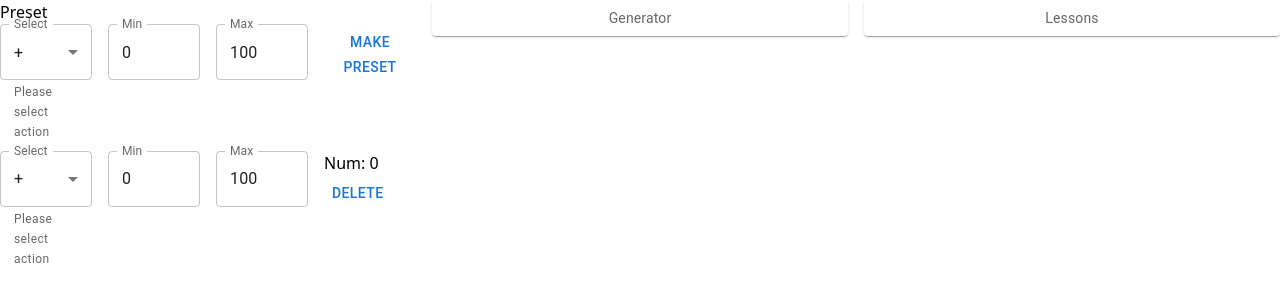
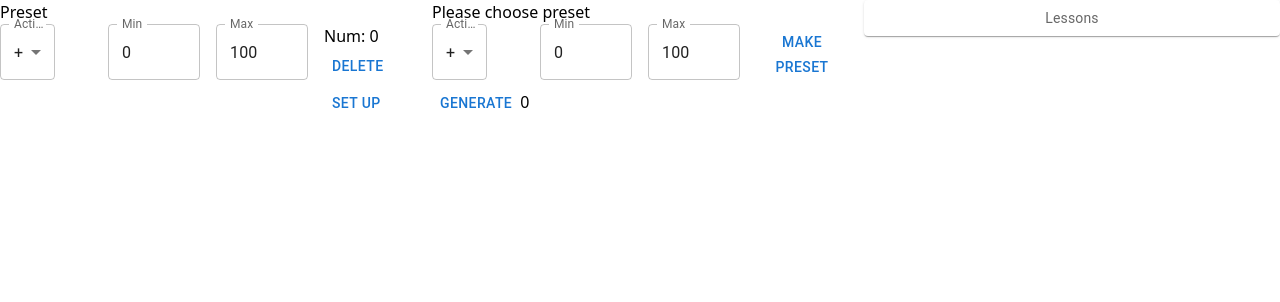
Before and after one commit to mbob72/math_simulator, a Next.js app: page /admin in a window 1280 px wide. Both pictures are taken after a click on the button "MAKE PRESET". Shown: the top 302 px of the page. Built offline with nearby package versions, Linux system fonts and the light colour scheme.

Commit message:
generate examples

```diff
--- a/src/components/Actions.tsx
+++ b/src/components/Actions.tsx
@@ -1,5 +1,5 @@
 import {MenuItem, TextField} from "@mui/material";
-import React, {useState} from "react";
+import React, {useEffect, useState} from "react";
 
 const currencies = [
     {
@@ -20,16 +20,19 @@ const currencies = [
     },
 ];
 export const Actions = ({ action = '+', setAction }) => {
-    const [act, setAct] = useState(action)
+    const [act, setAct] = useState(action);
+    useEffect(() => {
+        setAct(action);
+    }, [action])
 
     return (
         <TextField
             id="outlined-select-currency"
             select
-            label="Select"
+            label="Action"
             value={act}
             onChange={(e) => {setAction(e.target.value); setAct(e.target.value)}}
-            helperText="Please select action"
+            helperText=""
         >
             {currencies.map((option) => (
                 <MenuItem key={option.value} value={option.value}>
--- /dev/null
+++ b/src/components/Example.tsx
@@ -0,0 +1,25 @@
+import Grid from "@mui/material/Unstable_Grid2";
+import {Button, MenuItem, TextField} from "@mui/material";
+import React, {useState} from "react";
+import {Actions} from "@/components/Actions";
+
+type PresetProps = { values: unknown, handlers: any, } & ({ makePreset?: () => {} } | { deleteItem: (a: number) => {}; num: number; setUp: (a: number) => {} })
+export const Example = ({ num1, num2, action, result, setNum1, setNum2, setAction, deleteExample }) => {
+    return (
+        <Grid container spacing={2}>
+
+            <Grid xs={3}>
+                <TextField label="Number one" variant="outlined" value={num1} onChange={setNum1}/>
+            </Grid>
+            <Grid xs={3}>
+                <Actions action={action} setAction={setAction}/>
+            </Grid>
+            <Grid xs={3}>
+                <TextField label="Number two" variant="outlined" value={num2} onChange={setNum2}/>
+            </Grid>
+            <Grid xs={3}>
+                <span>{result}</span> <Button onClick={deleteExample}>Delete</Button>
+            </Grid>
+        </Grid>
+    )
+}
--- /dev/null
+++ b/src/components/Generator.tsx
@@ -0,0 +1,50 @@
+import React, {useContext, useState} from "react";
+import {Button, MenuItem, TextField} from "@mui/material";
+import {PresetsContext} from "@/components/presets.context";
+import {Preset} from "@/components/Preset";
+import {Example} from "@/components/Example";
+
+export const Generator = ({ list, current }) => {
+    const {
+        min,
+        max,
+        action,
+        setMin,
+        setMax,
+        setAction,
+        makePreset,
+        examples,
+        generate,
+        setNum1, setNum2, _setAction, deleteExample
+    } = useContext(PresetsContext);
+
+    return (
+        <>
+            <h3 >Please choose preset</h3>
+            <Preset
+                values={{
+                    min,
+                    max,
+                    action
+                }}
+                handlers={{
+                    setMin,
+                    setMax,
+                    setAction
+                }}
+                makePreset={makePreset}
+            />
+            <Button onClick={generate} >Generate</Button>
+            {examples.length && examples.map((a, i) => {
+                console.log(a)
+                const [mn1, mn2, res, action] = a;
+                return (
+                    <Example key={i} {...{ num1: mn1, num2: mn2, action, result: res, setNum1: setNum1(i), setNum2: setNum2(i), setAction: _setAction(i), deleteExample: deleteExample(i) }} />
+                )
+            })
+            }
+        </>
+
+
+    )
+}
--- a/src/components/Preset.tsx
+++ b/src/components/Preset.tsx
@@ -3,8 +3,8 @@ import {Button, MenuItem, TextField} from "@mui/material";
 import React, {useState} from "react";
 import {Actions} from "@/components/Actions";
 
-type PresetProps = { values: unknown, handlers: any, } & ({ makePreset?: () => {} } | { deleteItem: (a: number) => {}; num: number })
-export const Preset = ({ values, handlers, makePreset, deleteItem, num }: PresetProps) => {
+type PresetProps = { values: unknown, handlers: any, } & ({ makePreset?: () => {} } | { deleteItem: (a: number) => {}; num: number; setUp: (a: number) => {} })
+export const Preset = ({ values, handlers, makePreset, deleteItem, num, setUp }: PresetProps) => {
     return (
         <Grid container spacing={2}>
             <Grid xs={3}>
@@ -24,6 +24,9 @@ export const Preset = ({ values, handlers, makePreset, deleteItem, num }: Preset
                         <Button onClick={() => {
                             deleteItem(num);
                         }}>Delete</Button>
+                        <Button onClick={() => {
+                            setUp(num);
+                        }}>Set Up</Button>
                     </div>
                 }
             </Grid>
--- a/src/components/Presets.tsx
+++ b/src/components/Presets.tsx
@@ -1,8 +1,9 @@
 import {styled} from "@mui/material/styles";
 import Paper from "@mui/material/Paper";
-import React, {useState} from "react";
+import React, {useContext, useState} from "react";
 import {usePresets} from "@/components/preset.hooks";
 import {Preset} from "@/components/Preset";
+import {PresetsContext} from "@/components/presets.context";
 
 const Item = styled(Paper)(({theme}) => ({
     backgroundColor: theme.palette.mode === 'dark' ? '#1A2027' : '#fff',
@@ -14,39 +15,18 @@ const Item = styled(Paper)(({theme}) => ({
 
 export const Presets = () => {
 
-    const onChange = e => console.log(e.target.value);
-
     const {
-        min,
-        max,
-        action,
-        setMin,
-        setMax,
-        setAction,
-        makePreset,
         deleteItem,
         setIMin,
         setIMax,
+        setIUp,
         setIAction,
         list
-    } = usePresets()
+    } = useContext(PresetsContext);
 
     return (
         <>
             <h1>Preset</h1>
-            <Preset
-                values={{
-                    min,
-                    max,
-                    action
-                }}
-                handlers={{
-                    setMin,
-                    setMax,
-                    setAction
-                }}
-                makePreset={makePreset}
-            />
             {list.length &&
                 list.map(({
                               min,
@@ -68,6 +48,7 @@ export const Presets = () => {
                         }}
                         num={i}
                         deleteItem={deleteItem}
+                        setUp={setIUp}
                     />
                 ))}
             </>
--- a/src/components/preset.hooks.tsx
+++ b/src/components/preset.hooks.tsx
@@ -29,6 +29,71 @@ export const usePresets = () => {
     const setIMax = i => max => makeSetList(list => list.map((item, j) => i === j ? { ...item, max } : item ))
     const setIAction = i => action => makeSetList(list => list.map((item, j) => i === j ? { ...item, action } : item ))
 
+    const setIUp = (i) => {
+        const { min, max, action } = list[i];
+        _setMin(min);
+        _setMax(max);
+        _setAction(action);
+    }
+
+    const [examples,setExamples] = useState([])
+
+    const makeRes = (mn1, mn2, action) => {
+        let res ;
+        switch (action) {
+            case '+':
+                res = mn1 + mn2;
+                break;
+            case '-':
+                res = mn1 - mn2;
+                break;
+            case '*':
+                res = mn1 * mn2;
+                break;
+            case '/':
+                res = mn1 / mn2;
+                break;
+        }
+        return [mn1, mn2, res, action];
+    }
+
+    const generate = () => {
+        const arg1 = new Array(3).fill(0).map((item, ind) => min + ind);
+        const arg2 = new Array(3).fill(0).map((item, ind) => max - ind);
+
+
+        for(const mn1 of arg1) {
+            for(const mn2 of arg2) {
+                setExamples(examples => [...examples, makeRes(mn1, mn2,  action)]);
+            }
+        }
+    }
+
+    const setNum1 = i => ( { target: { value: aa }}) => {
+        const [a, b, _, action] = examples[i];
+        setExamples(exs => {
+            exs.splice(i, 1, makeRes(aa, b, action));
+            return [...exs];
+        });
+    }
+    const setNum2 = i => ( { target: { value: bb }})=> {
+        const [a, b, _, action] = examples[i];
+        setExamples(exs => {
+            exs.splice(i, 1, makeRes(a, bb, action));
+            return [...exs];
+        });
+    }
+    const __setAction = i => ( aaction ) => {
+        const [a, b, _, action] = examples[i];
+        setExamples(exs => {
+            exs.splice(i, 1, makeRes(a, b, aaction));
+            return [...exs];
+        });
+    }
+    const deleteExample = i => () => {
+        setExamples(exs => [...exs.slice(0, i), ...exs.slice(i +1)])
+    }
+
     return {
         min,
         max,
@@ -41,7 +106,11 @@ export const usePresets = () => {
         setIMin,
         setIMax,
         setIAction,
-        list
+        setIUp,
+        generate,
+        examples,
+        list,
+        setNum1, setNum2, _setAction: __setAction, deleteExample
     }
 }
 
--- /dev/null
+++ b/src/components/presets.context.tsx
@@ -0,0 +1,12 @@
+import React from 'react';
+import {usePresets} from "@/components/preset.hooks";
+export const PresetsContext = React.createContext();
+
+export function PresetsWrapper({ children }) {
+    const state = usePresets();
+    return (
+        <PresetsContext.Provider value={state}>
+            {children}
+        </PresetsContext.Provider>
+    )
+}
--- a/src/pages/admin.tsx
+++ b/src/pages/admin.tsx
@@ -3,6 +3,8 @@ import Box from '@mui/material/Box';
 import Paper from '@mui/material/Paper';
 import Grid from '@mui/material/Unstable_Grid2';
 import {Presets} from "@/components/Presets";
+import {PresetsWrapper} from "@/components/presets.context";
+import {Generator} from "@/components/Generator";
 
 const Item = styled(Paper)(({ theme }) => ({
     backgroundColor: theme.palette.mode === 'dark' ? '#1A2027' : '#fff',
@@ -13,16 +15,18 @@ const Item = styled(Paper)(({ theme }) => ({
 }));
 export default function Home() {
     return (
+        <PresetsWrapper >
             <Grid container spacing={2}>
                 <Grid xs={12} md={4}>
                     <Presets />
                 </Grid>
                 <Grid xs={12} md={4}>
-                <Item>Generator</Item>
+                    <Generator />
                 </Grid>
                 <Grid xs={12} md={4}>
                     <Item>Lessons</Item>
                 </Grid>
             </Grid>
+        </PresetsWrapper>
     )
 }
```
Lines whose indentation alone changed are shown as unchanged.
